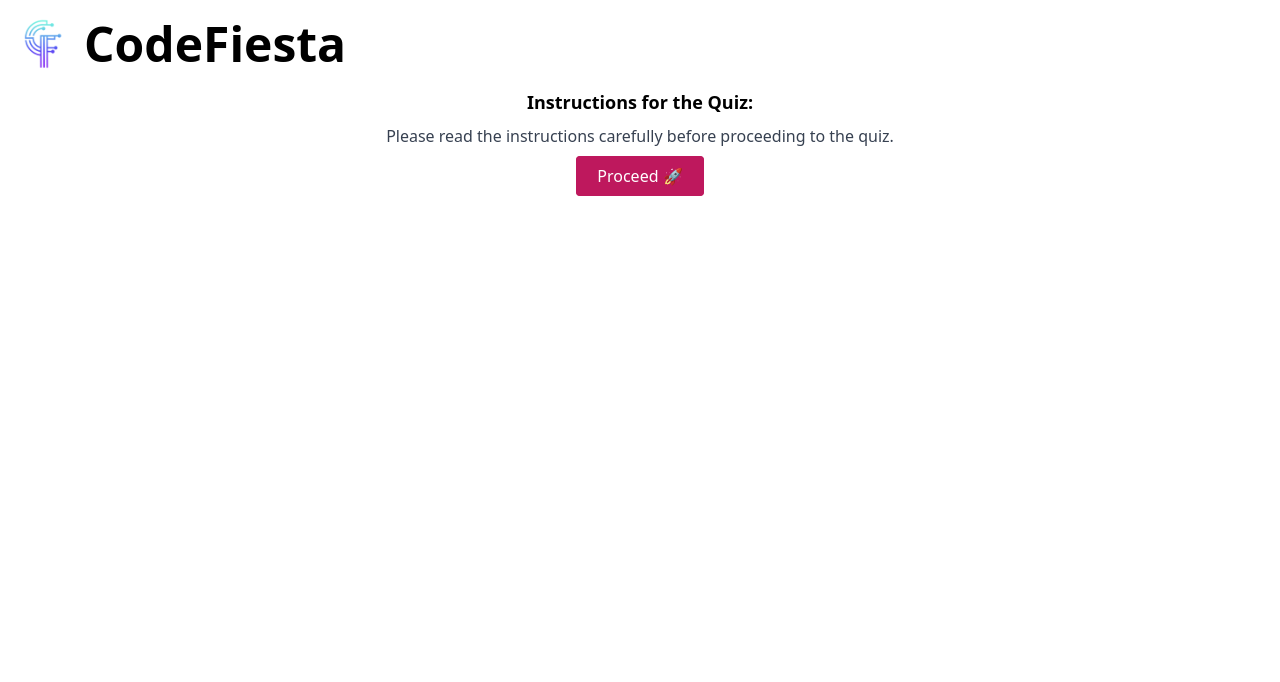
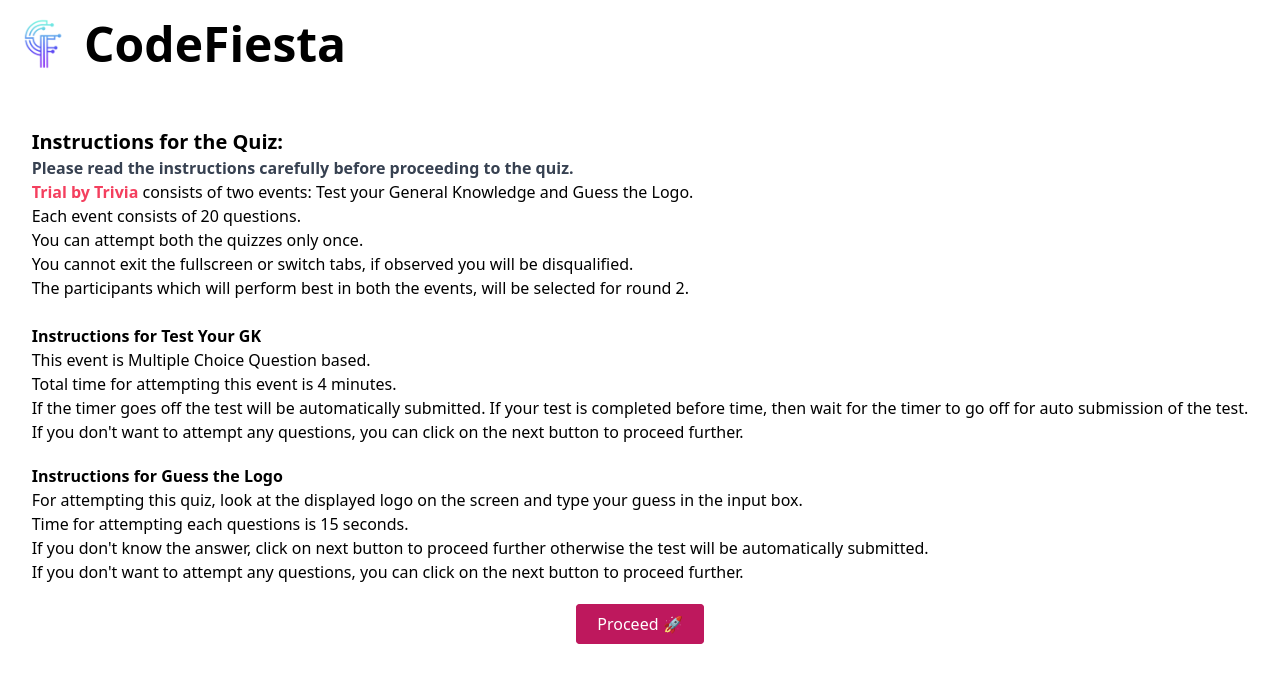
Before and after one commit to Adityap340/CodeFiesta, a React (Vite) app in the folder client/: page /instructions in a window 1280 px wide. Shown: the top 682 px of the page. Built offline with nearby package versions, Linux system fonts and the light colour scheme; no server answers.

Commit message:
Added instructions

```diff
--- a/client/src/pages/Instructions.jsx
+++ b/client/src/pages/Instructions.jsx
@@ -3,14 +3,47 @@ import { Link } from "react-router-dom";
 
 const Instructions = () => {
     return (
-        <div className="container mx-auto text-center">
-            <div className="mb-4">
-                <h2 className="text-lg font-bold mb-2">Instructions for the Quiz:</h2>
-                <p className="text-gray-700">
+        <div className="container mx-auto flex justify-center pt-10 pb-0">
+            <div>
+                <h2 className="text-xl font-bold">Instructions for the Quiz:</h2>
+                <p className="text-gray-700 font-bold">
                     Please read the instructions carefully before proceeding to the quiz.
                 </p>
+                <p><span className='text-rose-500 font-bold'>Trial by Trivia</span> consists of two events: Test your General Knowledge and Guess the Logo.</p>
+                <p>Each event consists of 20 questions.</p>
+                <p>You can attempt both the quizzes only once.</p>
+                <p>You cannot exit the fullscreen or switch tabs, if observed you will be disqualified.</p>
+                <p>The participants which will perform best in both the events, will be selected for round 2.</p>
+                <br />
+                <div>
+                    <p className='font-bold'>Instructions for Test Your GK</p>
+                    <ul>
+                        <li>This event is Multiple Choice Question based.</li>
+                        <li>
+                            Total time for attempting this event is 4 minutes.
+                        </li>
+                        <li>
+                            If the timer goes off the test will be automatically submitted. If your test is completed before time, then wait for the timer to go off for auto submission of the test.
+                        </li>
+                        <li>
+                            If you don't want to attempt any questions, you can click on the next button to proceed further.
+                        </li></ul>
                 </div>
-            <div>
+                <div className='pt-2 mt-3'>
+                    <p className='font-bold'>Instructions for Guess the Logo</p>
+                    <ul>
+                        <li>For attempting this quiz, look at the displayed logo on the screen and type your guess in the input box.</li>
+                        <li>
+                            Time for attempting each questions is 15 seconds.
+                        </li>
+                        <li>
+                            If you don't know the answer, click on next button to proceed further otherwise the test will be automatically submitted.
+                        </li>
+                        <li>
+                            If you don't want to attempt any questions, you can click on the next button to proceed further.
+                        </li></ul>
+                </div>
+                <div className='py-4 mt-3 text-center'>
                     <Link
                         to="/login"
                         className="btn btn-primary bg-pink-700 px-5 py-2 rounded text-white hover:text-pink-700 hover:bg-white border border-pink-700 hover:border-pink-700"
@@ -19,6 +52,7 @@ const Instructions = () => {
                     </Link>
                 </div>
             </div>
+        </div>
     )
 }
 
```
Lines whose indentation alone changed are shown as unchanged.
